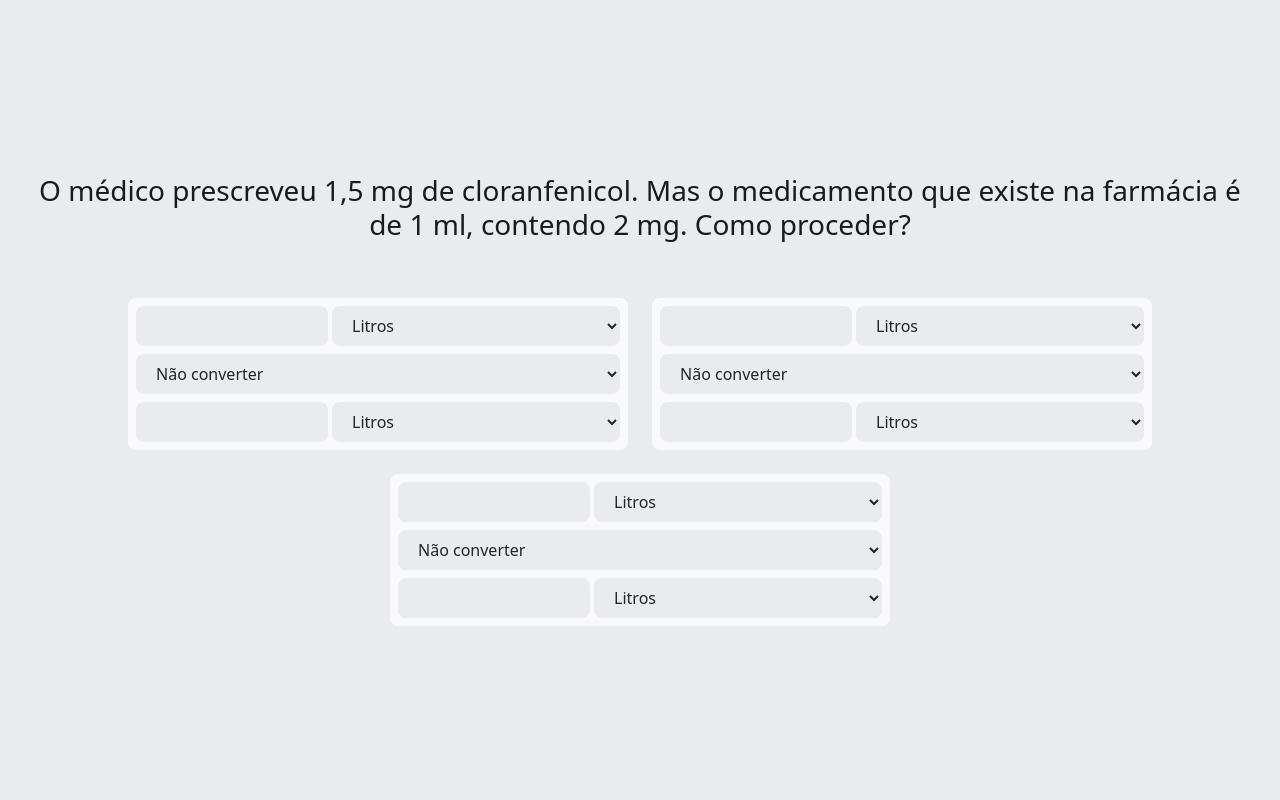
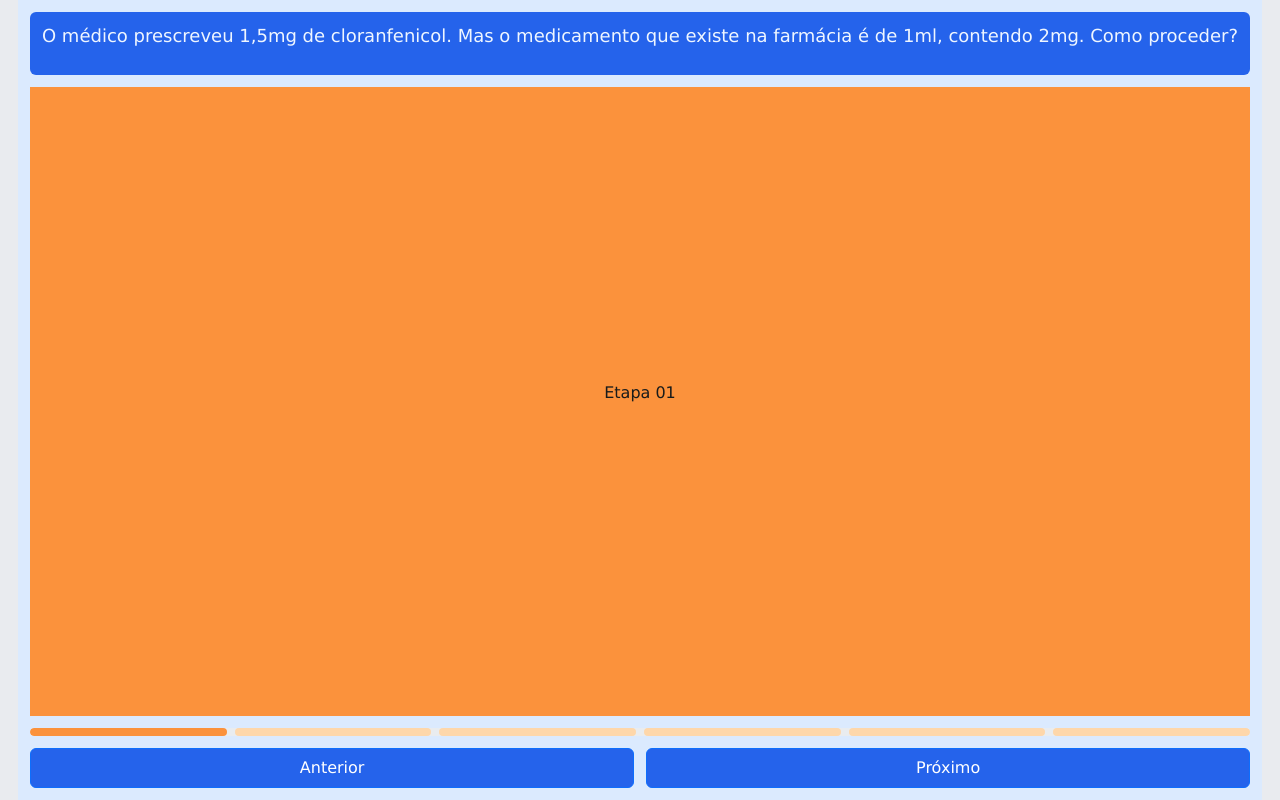
Before and after one commit to BlackKing72/pi-game-calculo, a React (Vite) app: page /app in a window 1280 px wide. Built offline with nearby package versions, Linux system fonts and the light colour scheme.

Commit message:
Ideia inicial para página principal do app

```diff
--- a/src/App.jsx
+++ b/src/App.jsx
@@ -3,6 +3,7 @@ import HomePage from './pages/HomePage';
 
 import './App.css';
 
+import ApplicationPage from './pages/ApplicationPage';
 import GamePage from './pages/GamePage';
 import SwapySandbox from './pages/SwapySandbox';
 
@@ -17,7 +18,7 @@ const router = createBrowserRouter([
   },
   {
     path: '/app',
-    element: <GamePage />
+    element: <ApplicationPage />
   },
 ])
 
--- /dev/null
+++ b/src/pages/ApplicationPage.css
@@ -0,0 +1,97 @@
+@property --border-radius {
+    syntax: "<length-percentage>+";
+    inherits: false;
+    initial-value: 6px;
+}
+
+@property --spc500 {
+    syntax: "<length>";
+    inherits: false;
+    initial-value: 12px;
+}
+
+.app-page {
+    flex-direction: column;
+    display: flex;
+    gap: var(--spc500);
+
+    background-color: #dbeafe;
+
+    min-height: 100vh;
+    padding: var(--spc500);
+}
+
+.app-page * {
+    font-family: Verdana, Geneva, Tahoma, sans-serif;
+    line-height: 1.3;
+    text-wrap: pretty;
+}
+
+.app-header {
+    padding: var(--spc500);
+    border-radius: var(--border-radius);
+    background-color: #2563eb;
+    color: #eff6ff;
+    font-size: large !important;
+}
+
+
+.app-content {
+    flex-grow: 1;
+    background-color:  #eff6ff;
+    border-radius: var(--border-radius);
+
+    display: flex;
+    flex-direction: column;
+}
+
+.app-footer {
+    display: flex;
+    flex-direction: column;
+    gap: var(--spc500);
+}
+
+.app-footer .progress {
+    display: flex;
+    gap: 8px;
+    height: 8px;
+}
+
+.app-footer .progress .progress-bar {
+    flex-grow: 1;
+    height: 100%;
+    border-radius: var(--border-radius);
+    background-color: #fed7aa;
+}
+
+.app-footer .progress .progress-bar.active {
+    background-color: #fb923c;
+}
+
+.app-footer .nav-buttons {
+    display: flex;
+    gap: var(--spc500);
+}
+
+.app-footer .nav-buttons .btn {
+    flex-grow: 1;
+    border-radius: var(--border-radius) !important;
+    background-color: #2563eb !important;
+    font-size: medium !important;
+    height: 2.5rem;
+}
+
+.app-content .step {
+    display: none;
+    background-color: #fb923c;
+    width: 100%;
+    height: 100%;
+    flex-grow: 1;
+
+    justify-content: center;
+    align-items: center;
+}
+
+.app-content .step.active {
+    display: flex;
+}
--- /dev/null
+++ b/src/pages/ApplicationPage.jsx
@@ -0,0 +1,72 @@
+import { Button, Carousel } from 'react-bootstrap';
+import { useState, useEffect } from 'react';
+import './ApplicationPage.css';
+
+const steps = [
+    "Etapa 01",
+    "Etapa 02",
+    "Etapa 03",
+    "Etapa 04",
+    "Etapa 05",
+    "Etapa 06",
+];
+
+const ApplicationPage = () => {
+    const [currentStep, setCurrentStep] = useState(0);
+
+    const handlePreviousClicked = () => {
+        if (currentStep > 0) {
+            setCurrentStep((value) => value - 1);
+        }
+    };
+
+    const handleNextClicked = () => {
+        if (currentStep < steps.length - 1) {
+            setCurrentStep((value) => value + 1);
+        }
+    };
+
+
+    return (
+        <div className="app-page">
+            <div className="app-header">
+                <p className="app-question">
+                    O médico prescreveu 1,5mg de cloranfenicol. Mas o medicamento que
+                    existe na farmácia é de 1ml, contendo 2mg. Como proceder?
+                </p>
+            </div>
+            <div className="app-content">
+                {
+                    steps.map((step, index) =>
+                        <Step key={index} hidden={index !== currentStep} content={step} />
+                    )
+                }
+            </div>
+            <div className="app-footer">
+                <div className='progress'>
+                    {
+                        steps.map((step, index) =>
+                            index === currentStep
+                                ? <span key={index} className='progress-bar active' />
+                                : <span key={index} className='progress-bar' />
+                        )
+                    }
+                </div>
+                <div className='nav-buttons'>
+                    <Button onClick={handlePreviousClicked}>Anterior</Button>
+                    <Button onClick={handleNextClicked}>Próximo</Button>
+                </div>
+            </div>
+        </div>
+    );
+};
+
+function Step({ hidden, content }) {
+    return (
+        <div className={`step ${!hidden ? 'active' : ''}`}>
+            <p>{content}</p>
+        </div>
+    )
+}
+
+export default ApplicationPage;
```
